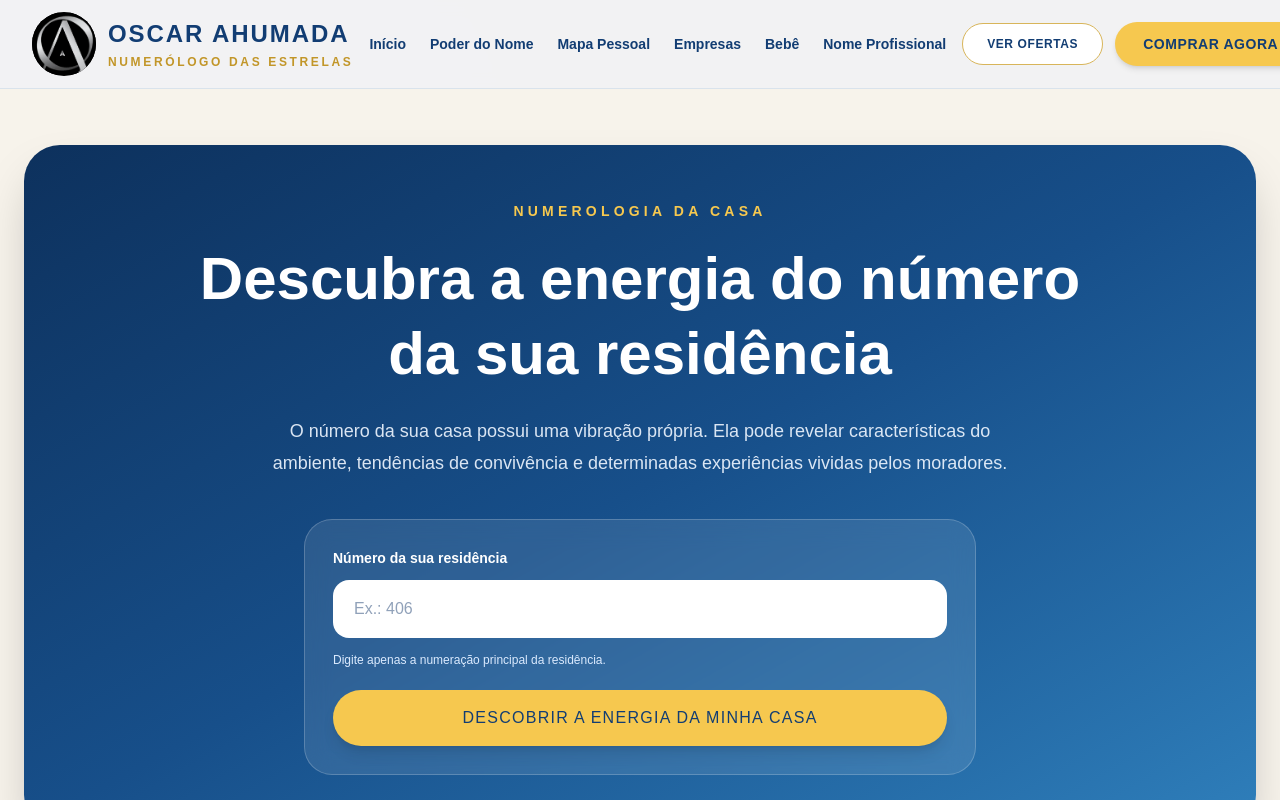
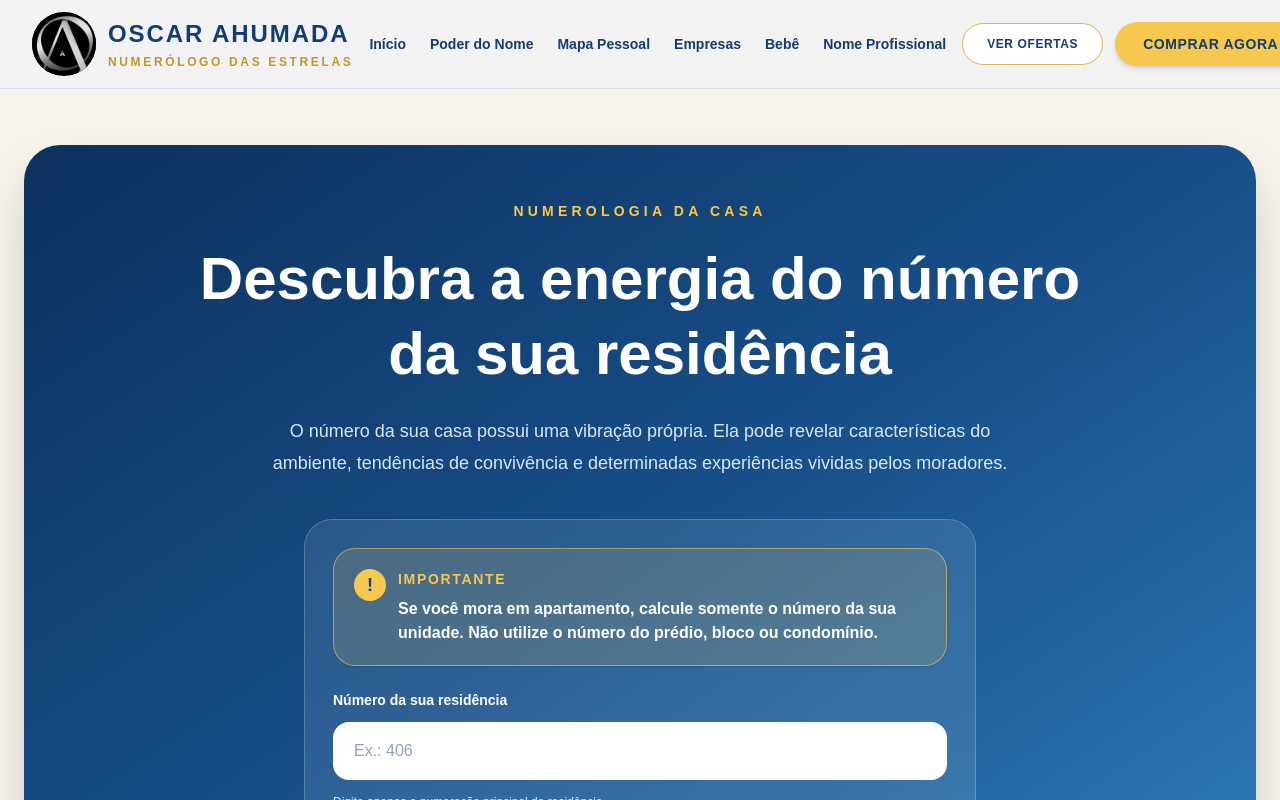
Before and after one commit to consultasdosite-dot/oscar-ahumada-site, a Next.js app: page /numerologia-da-casa in a window 1280 px wide. Shown: the top 800 px of the page. Built offline with nearby package versions, Linux system fonts and the light colour scheme.

Commit message:
Adiciona aviso para apartamentos na numerologia da casa

```diff
--- a/app/numerologia-da-casa/page.tsx
+++ b/app/numerologia-da-casa/page.tsx
@@ -203,6 +203,27 @@ export default function NumerologiaDaCasaPage() {
 
             {/* CALCULADORA */}
             <div className="mx-auto mt-10 max-w-2xl rounded-[28px] border border-white/20 bg-white/10 p-5 backdrop-blur-md sm:p-7">
+              {/* AVISO IMPORTANTE */}
+              <div className="mb-6 rounded-[22px] border border-[#f6c84f]/60 bg-[#f6c84f]/15 px-5 py-5 text-left shadow-sm">
+                <div className="flex items-start gap-3">
+                  <div className="flex h-8 w-8 shrink-0 items-center justify-center rounded-full bg-[#f6c84f] text-lg font-black text-[#123d73]">
+                    !
+                  </div>
+
+                  <div>
+                    <p className="text-sm font-extrabold uppercase tracking-[0.12em] text-[#f6c84f]">
+                      Importante
+                    </p>
+
+                    <p className="mt-2 text-sm font-semibold leading-6 text-white sm:text-base">
+                      Se você mora em apartamento, calcule somente o número da
+                      sua unidade. Não utilize o número do prédio, bloco ou
+                      condomínio.
+                    </p>
+                  </div>
+                </div>
+              </div>
+
               <label
                 htmlFor="numeroCasa"
                 className="block text-left text-sm font-semibold"
```
